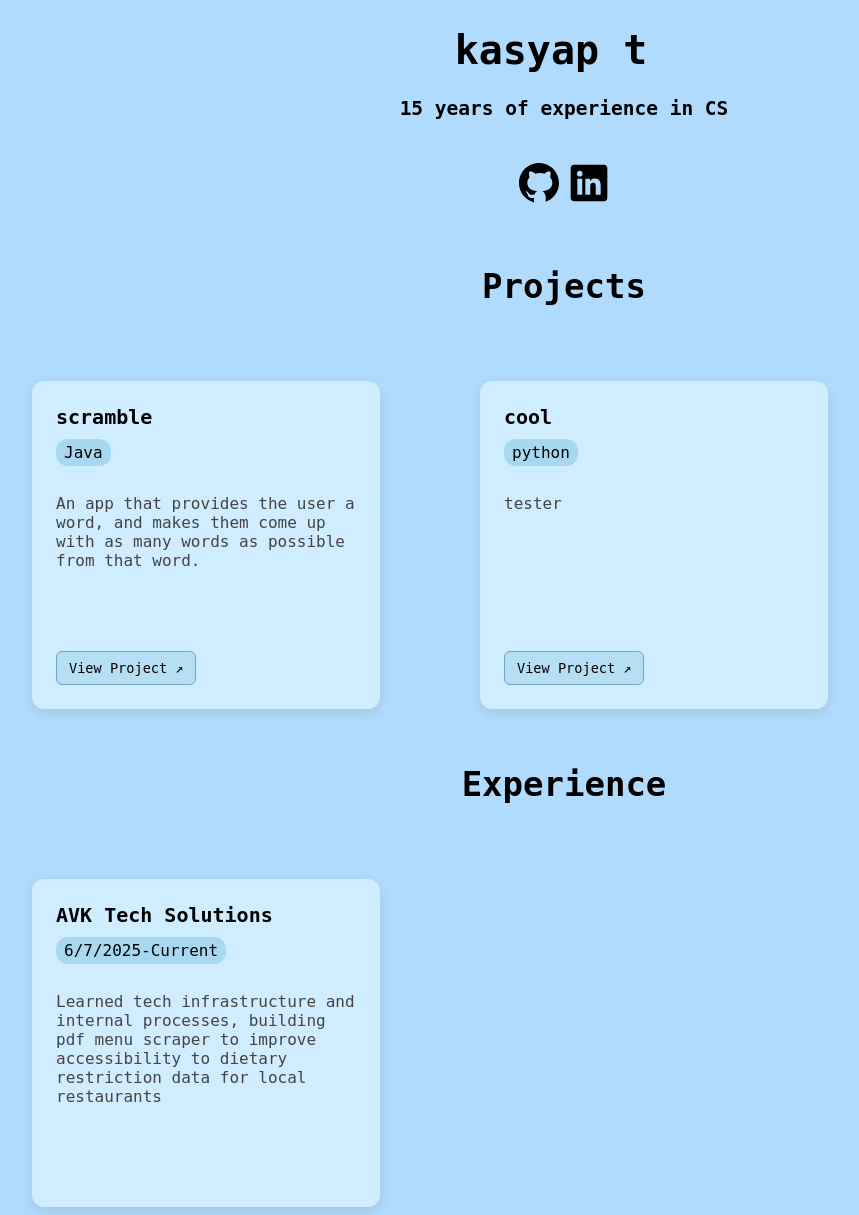
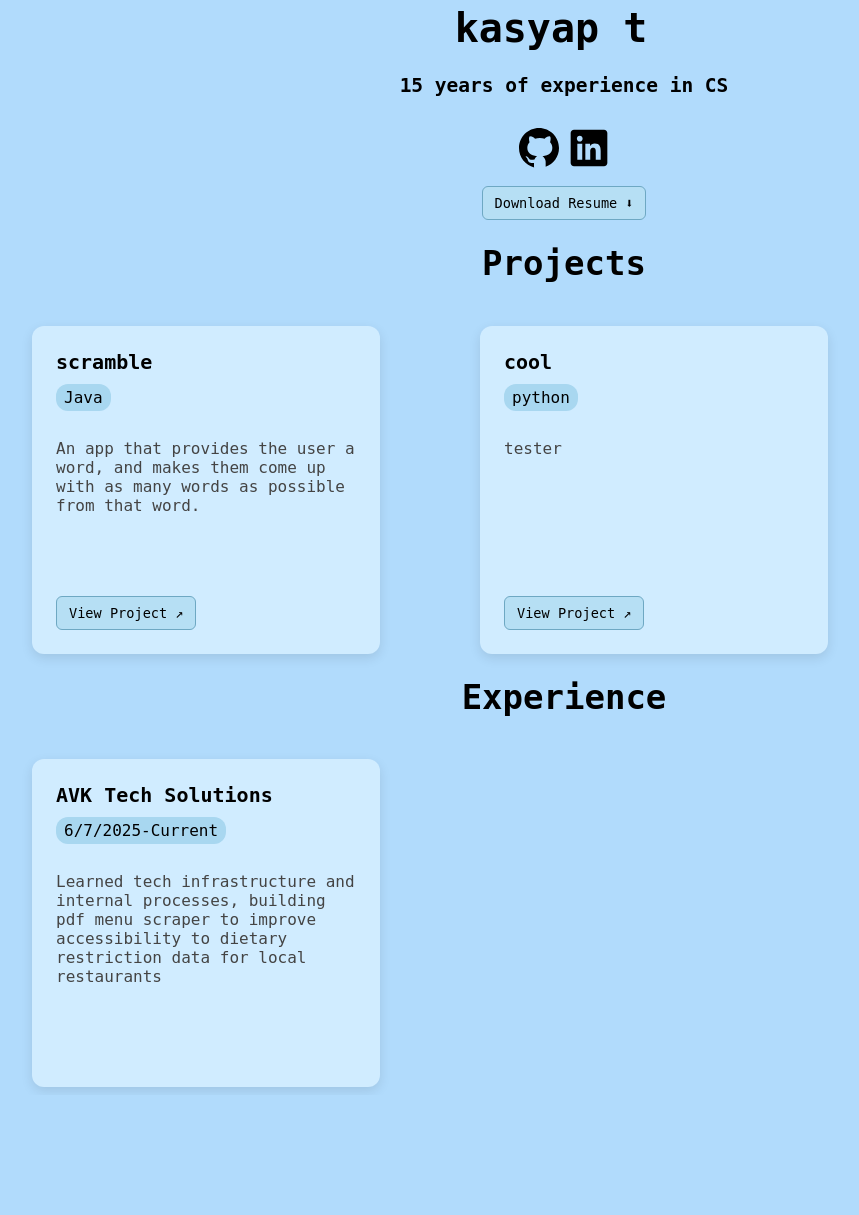
Before and after one commit to ketchup235/Dynamic-Portfolio, a Flask app: page / in a window 1280 px wide. Shown: the whole page, without its empty margins (76-935 px from the left). After the commit the page ends 1091 px from the top, so only its background shows below. Run offline with Flask 3, Linux system fonts and the light colour scheme.

Commit message:
add resume download feature

```diff
--- a/static/styles.css
+++ b/static/styles.css
@@ -5,7 +5,6 @@ body{
 
 .centered{
     width: 90%;
-    height: 150px;
     display: flex;
     margin: 0px auto;
     justify-content: center;
@@ -34,7 +33,7 @@ svg{
 }
 
 #icon{
-    margin: 0px;
+    margin: 10px 0px;
 }
 
 .larger{
@@ -110,8 +109,8 @@ a{
 .card {
     display: flex;
     flex-direction: column;
-    justify-content: space-between; /* push button to bottom */
-    background-color: #d0ecff; /* light soft blue */
+    justify-content: space-between;
+    background-color: #d0ecff;
     border-radius: 12px;
     box-shadow: 0 4px 12px rgba(0, 0, 0, 0.1);
     padding: 24px;
@@ -119,7 +118,7 @@ a{
     text-align: left;
     margin-left: 100px;
     margin-top: 20px;
-    min-height: 280px; /* ensures consistent height */
+    min-height: 280px;
   }
 
   .card h3 {
@@ -130,7 +129,7 @@ a{
 
   .tag {
     display: inline-block;
-    background-color: #a8d7f0; /* slightly deeper blue */
+    background-color: #a8d7f0;
     color: #000000;
     padding: 4px 8px;
     border-radius: 12px;
--- a/templates/index.html
+++ b/templates/index.html
@@ -56,6 +56,17 @@
         </a>
       </div>
     </div>
+    <div class="centered">
+      <a
+      class="button"
+      href="{{ url_for('static', filename='Kasyap_Tumuluri_Resume.pdf') }}"
+      download
+      target="_blank"
+      >
+        Download Resume <span class="arrow">⬇</span>
+      </a>
+    </div>
+    </div>
     <div class="centered title">
       <h1>Projects</h1>
     </div>
```
Also changed, not shown: instance/projects.db, 1 other file.
